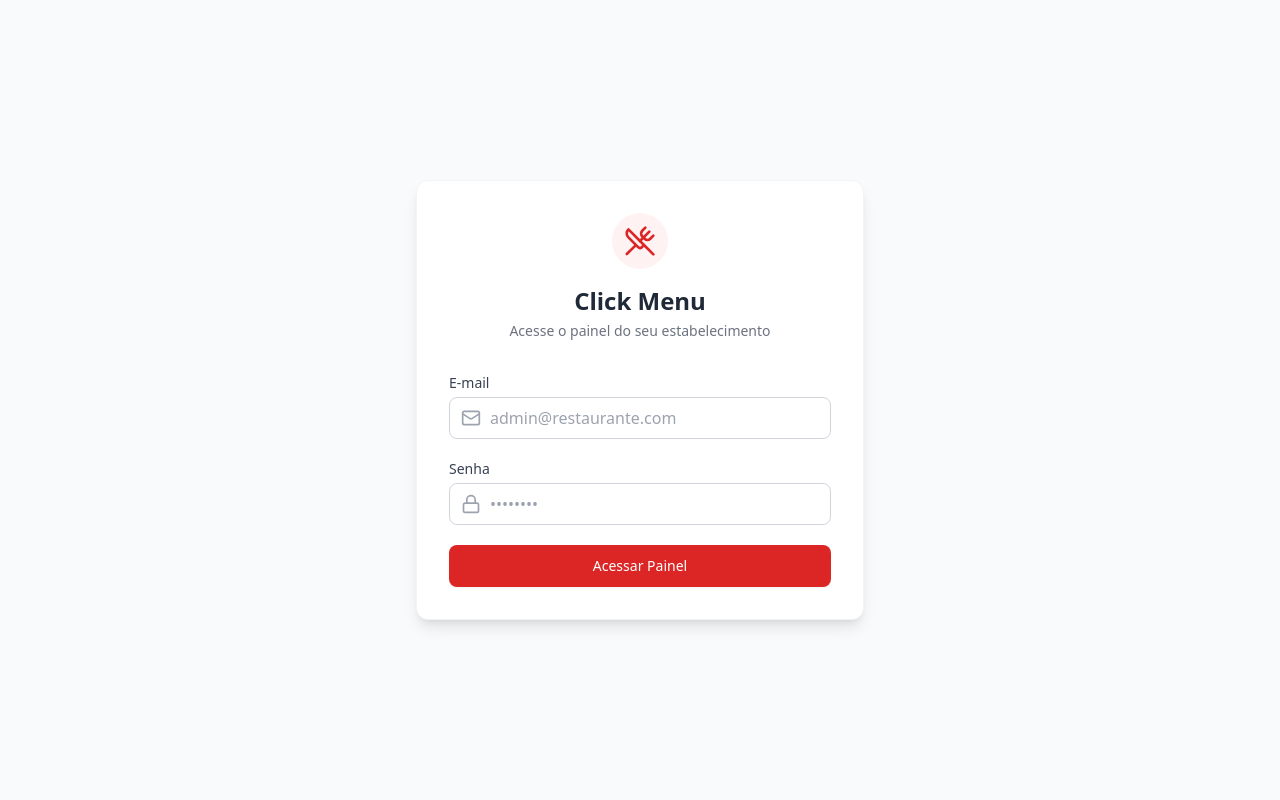
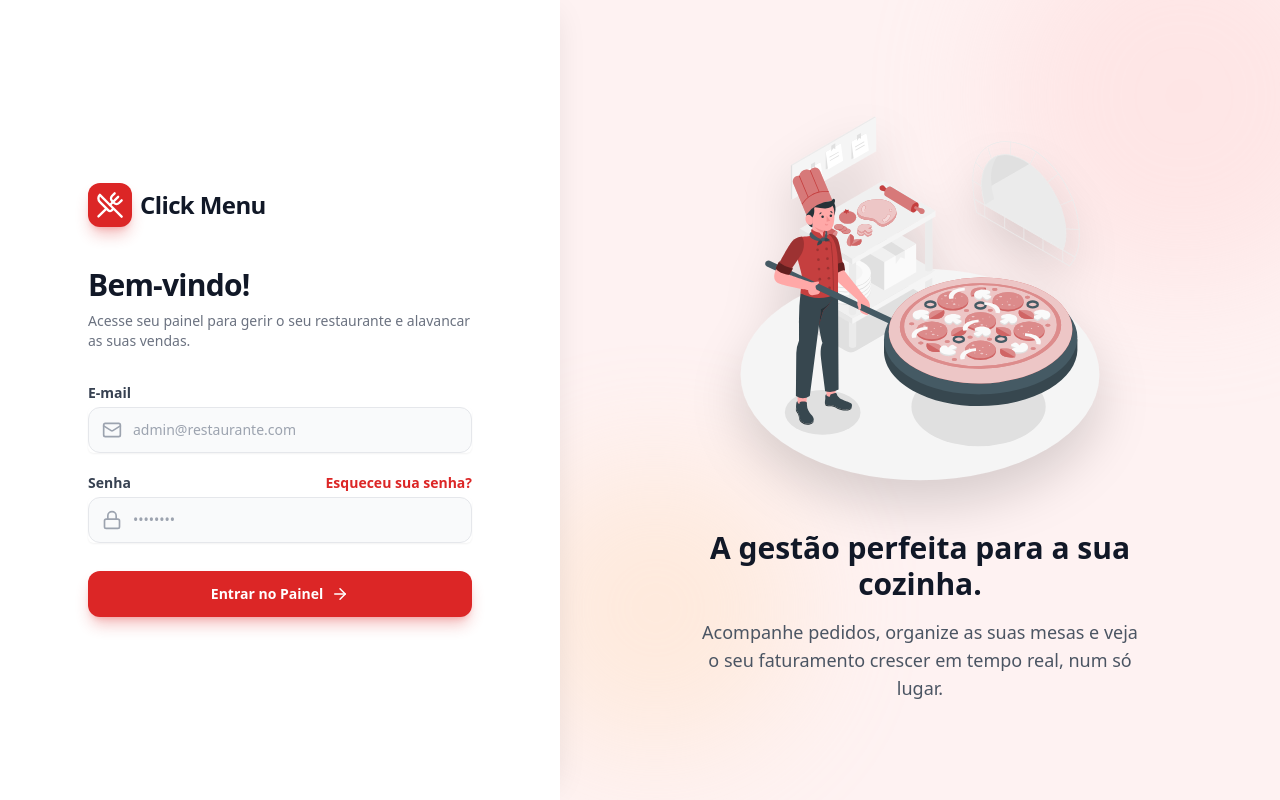
Before and after one commit to alissongabrieloliveira/cardapio-digital-frontend, a React (Vite) app: page /admin/login in a window 1280 px wide. Built offline with nearby package versions, Linux system fonts and the light colour scheme.

Commit message:
feat: novo layout de login em split-screen com ilustracao e melhorias de ux

```diff
--- a/src/pages/admin/Login.jsx
+++ b/src/pages/admin/Login.jsx
@@ -1,7 +1,8 @@
 import { useState } from "react";
-import { useNavigate } from "react-router-dom";
+import { useNavigate, Link } from "react-router-dom";
 import { useAuth } from "../../contexts/AuthContext";
-import { Mail, Lock, Loader2, UtensilsCrossed } from "lucide-react";
+import { Mail, Lock, Loader2, UtensilsCrossed, ArrowRight } from "lucide-react";
+import LoginImage from "../../assets/login-illustration.svg";
 
 export function Login() {
   const [email, setEmail] = useState("");
@@ -17,7 +18,7 @@ export function Login() {
     setErro("");
 
     if (!email || !senha) {
-      return setErro("Preencha todos os campos para continuar.");
+      return setErro("Por favor, preencha todos os campos para continuar.");
     }
 
     setCarregando(true);
@@ -33,84 +34,142 @@ export function Login() {
   }
 
   return (
-    <div className="min-h-screen bg-gray-50 flex flex-col justify-center items-center p-4">
-      <div className="max-w-md w-full bg-white rounded-xl shadow-lg p-8 border border-gray-100">
-        <div className="flex flex-col items-center mb-8">
-          <div className="bg-red-50 p-3 rounded-full mb-4">
-            <UtensilsCrossed className="w-8 h-8 text-red-600" />
+    <div className="min-h-screen bg-white flex">
+      <div className="flex-1 flex flex-col justify-center py-12 px-4 sm:px-6 lg:flex-none lg:w-[480px] xl:w-[560px] relative z-10 shadow-[10px_0_30px_-15px_rgba(0,0,0,0.1)]">
+        <div className="mx-auto w-full max-w-sm lg:w-96">
+          <div className="flex items-center gap-2 mb-10">
+            <div className="bg-red-600 p-2 rounded-xl text-white shadow-lg shadow-red-600/30">
+              <UtensilsCrossed size={28} />
             </div>
-          <h1 className="text-2xl font-bold text-gray-800">Click Menu</h1>
-          <p className="text-sm text-gray-500 mt-1">
-            Acesse o painel do seu estabelecimento
+            <span className="text-2xl font-black text-gray-900 tracking-tight">
+              Click Menu
+            </span>
+          </div>
+
+          <div>
+            <h2 className="text-3xl font-extrabold text-gray-900 tracking-tight">
+              Bem-vindo!
+            </h2>
+            <p className="mt-2 text-sm text-gray-500 font-medium">
+              Acesse seu painel para gerir o seu restaurante e alavancar as suas
+              vendas.
             </p>
           </div>
 
+          <div className="mt-8">
             {erro && (
-          <div className="mb-4 p-3 bg-red-50 border-l-4 border-red-500 text-red-700 text-sm rounded">
-            {erro}
+              <div className="mb-6 p-4 bg-red-50 border border-red-100 rounded-xl flex items-start gap-3 animate-pulse">
+                <div className="text-red-600 mt-0.5">
+                  <Lock size={16} />
+                </div>
+                <p className="text-sm font-medium text-red-800">{erro}</p>
               </div>
             )}
 
             <form onSubmit={handleLogin} className="space-y-5">
               <div>
                 <label
-              className="block text-sm font-medium text-gray-700 mb-1"
+                  className="block text-sm font-bold text-gray-700 mb-1"
                   htmlFor="email"
                 >
                   E-mail
                 </label>
-            <div className="relative">
-              <div className="absolute inset-y-0 left-0 pl-3 flex items-center pointer-events-none">
+                <div className="relative mt-1 rounded-md shadow-sm">
+                  <div className="absolute inset-y-0 left-0 pl-3.5 flex items-center pointer-events-none">
                     <Mail className="h-5 w-5 text-gray-400" />
                   </div>
                   <input
                     id="email"
                     type="email"
+                    autoComplete="email"
                     placeholder="admin@restaurante.com"
                     value={email}
                     onChange={(e) => setEmail(e.target.value)}
-                className="w-full pl-10 pr-3 py-2 border border-gray-300 rounded-lg focus:outline-none focus:ring-2 focus:ring-red-500 focus:border-transparent transition-colors"
+                    className="block w-full pl-11 pr-3 py-3 border border-gray-200 rounded-xl text-gray-900 placeholder-gray-400 focus:outline-none focus:ring-2 focus:ring-red-500 focus:border-transparent transition-all sm:text-sm bg-gray-50 focus:bg-white"
                   />
                 </div>
               </div>
 
               <div>
+                <div className="flex items-center justify-between mb-1">
                   <label
-              className="block text-sm font-medium text-gray-700 mb-1"
+                    className="block text-sm font-bold text-gray-700"
                     htmlFor="senha"
                   >
                     Senha
                   </label>
-            <div className="relative">
-              <div className="absolute inset-y-0 left-0 pl-3 flex items-center pointer-events-none">
+                  <a
+                    href="#"
+                    onClick={(e) => {
+                      e.preventDefault();
+                      alert("Em breve: Recuperação de senha por email!");
+                    }}
+                    className="text-sm font-semibold text-red-600 hover:text-red-500 transition-colors"
+                  >
+                    Esqueceu sua senha?
+                  </a>
+                </div>
+                <div className="relative mt-1 rounded-md shadow-sm">
+                  <div className="absolute inset-y-0 left-0 pl-3.5 flex items-center pointer-events-none">
                     <Lock className="h-5 w-5 text-gray-400" />
                   </div>
                   <input
                     id="senha"
                     type="password"
+                    autoComplete="current-password"
                     placeholder="••••••••"
                     value={senha}
                     onChange={(e) => setSenha(e.target.value)}
-                className="w-full pl-10 pr-3 py-2 border border-gray-300 rounded-lg focus:outline-none focus:ring-2 focus:ring-red-500 focus:border-transparent transition-colors"
+                    className="block w-full pl-11 pr-3 py-3 border border-gray-200 rounded-xl text-gray-900 placeholder-gray-400 focus:outline-none focus:ring-2 focus:ring-red-500 focus:border-transparent transition-all sm:text-sm bg-gray-50 focus:bg-white"
                   />
                 </div>
               </div>
 
+              <div className="pt-2">
                 <button
                   type="submit"
                   disabled={carregando}
-            className="w-full flex justify-center items-center py-2.5 px-4 border border-transparent rounded-lg shadow-sm text-sm font-medium text-white bg-red-600 hover:bg-red-700 focus:outline-none focus:ring-2 focus:ring-offset-2 focus:ring-red-500 disabled:opacity-70 disabled:cursor-not-allowed transition-colors"
+                  className="w-full flex justify-center items-center gap-2 py-3 px-4 border border-transparent rounded-xl shadow-lg shadow-red-600/30 text-sm font-bold text-white bg-red-600 hover:bg-red-700 focus:outline-none focus:ring-2 focus:ring-offset-2 focus:ring-red-500 disabled:opacity-70 disabled:cursor-not-allowed transition-all active:scale-95"
                 >
                   {carregando ? (
                     <>
-                <Loader2 className="animate-spin -ml-1 mr-2 h-5 w-5 text-white" />
-                Entrando...
+                      <Loader2 className="animate-spin h-5 w-5 text-white" />A
+                      autenticar...
                     </>
                   ) : (
-              "Acessar Painel"
+                    <>
+                      Entrar no Painel
+                      <ArrowRight size={18} />
+                    </>
                   )}
                 </button>
+              </div>
             </form>
+          </div>
+        </div>
+      </div>
+
+      <div className="hidden lg:flex flex-1 relative bg-red-50 items-center justify-center overflow-hidden">
+        <div className="absolute top-0 left-0 w-full h-full overflow-hidden opacity-30 pointer-events-none">
+          <div className="absolute -top-24 -right-24 w-96 h-96 rounded-full bg-red-200 mix-blend-multiply filter blur-3xl"></div>
+          <div className="absolute bottom-12 -left-12 w-72 h-72 rounded-full bg-orange-200 mix-blend-multiply filter blur-3xl"></div>
+        </div>
+
+        <div className="relative z-10 flex flex-col items-center max-w-lg text-center px-8">
+          <img
+            src={LoginImage}
+            alt="Ilustração Chef"
+            className="w-full h-auto max-w-[400px] mb-8 drop-shadow-2xl"
+          />
+
+          <h3 className="text-3xl font-black text-gray-900 mb-4">
+            A gestão perfeita para a sua cozinha.
+          </h3>
+          <p className="text-lg text-gray-600 font-medium">
+            Acompanhe pedidos, organize as suas mesas e veja o seu faturamento
+            crescer em tempo real, num só lugar.
+          </p>
+        </div>
       </div>
     </div>
   );
```
Also changed, not shown: src/assets/login-illustration.svg (added). Lines whose indentation alone changed are shown as unchanged.
